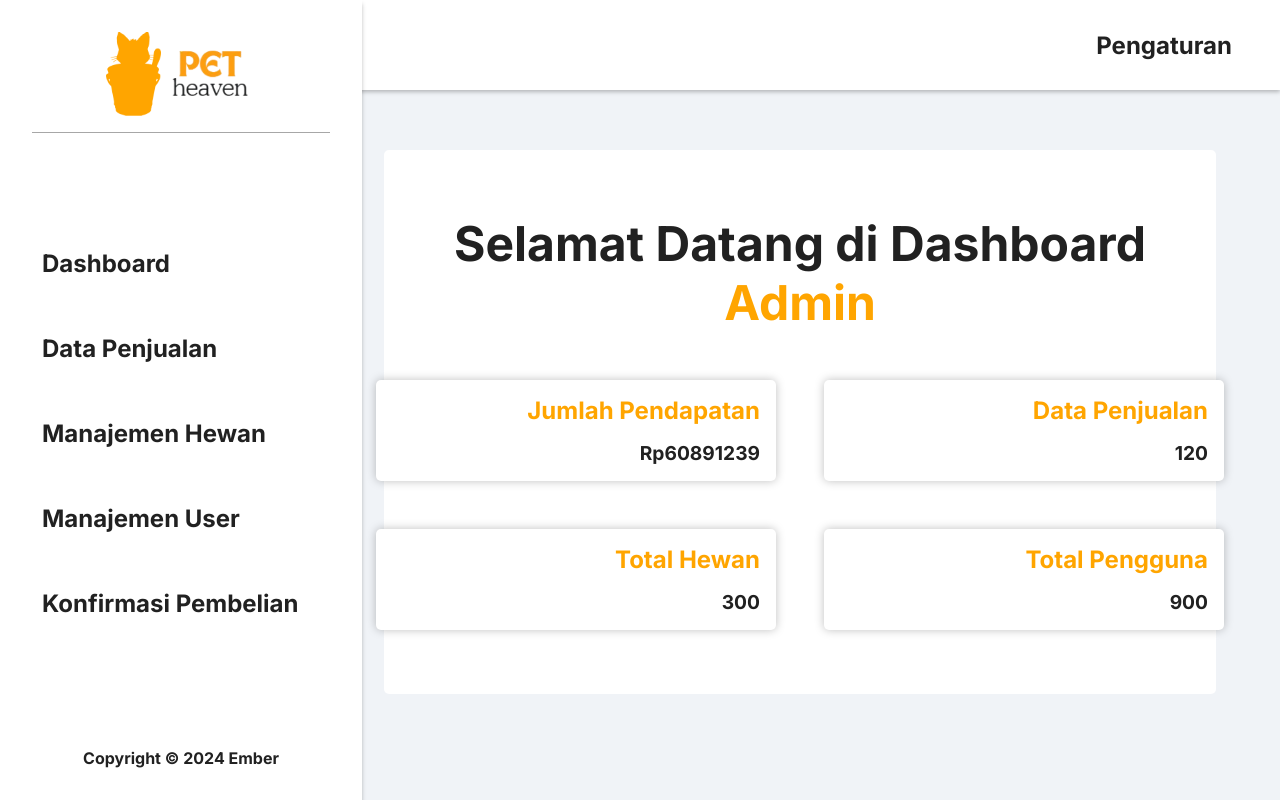
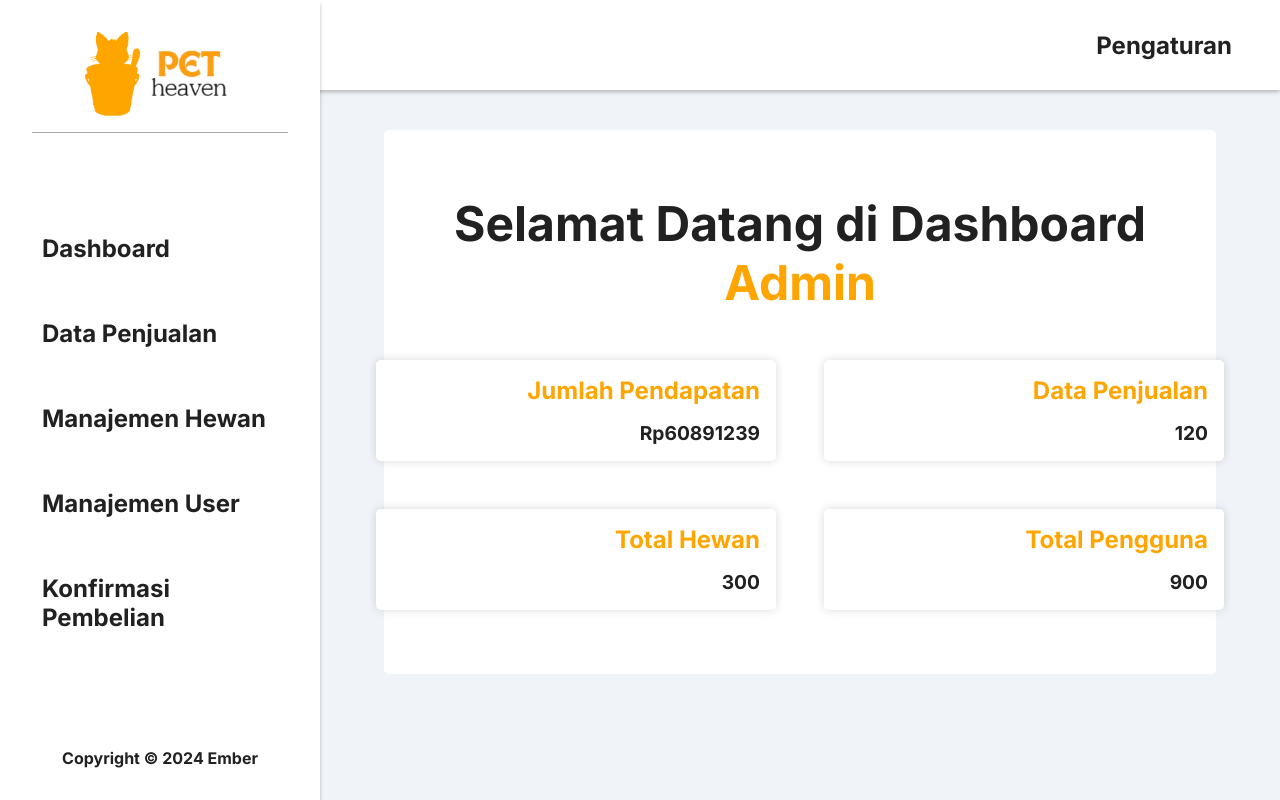
Before and after one commit to ifnuu01/Pet-Heaven, a PHP site: template src/views/admin/dashboard.php in a window 1280 px wide. Run offline with PHP 8.4, Linux system fonts and the light colour scheme; the template is opened without the code that fills it, so the values that code supplies are empty; a user stored in the database is signed in; some libraries are stand-ins or nearby versions.

Commit message:
perbaikan css

```diff
--- a/assets/css/dashboard.css
+++ b/assets/css/dashboard.css
@@ -9,7 +9,7 @@
 
 .container-content {
   position: relative;
-  top: 150px;
+  top: 130px;
   left: 30%;
   width: 65%;
   background-color: #ffff;
@@ -46,7 +46,7 @@
   background-color: #ffff;
   padding: 1em;
   border-radius: 5px;
-  box-shadow: 0 0 10px rgba(0, 0, 0, 0.25);
+  box-shadow: 0 0 10px rgba(0, 0, 0, 0.15);
   justify-content: space-between;
   align-items: center;
 }
--- a/assets/css/sidebar.css
+++ b/assets/css/sidebar.css
@@ -95,7 +95,7 @@
   position: fixed;
   top: 0;
   left: 0;
-  width: 362px;
+  width: 25%;
   height: 100%;
   background-color: #ffff;
   transition: 0.5s;
```
